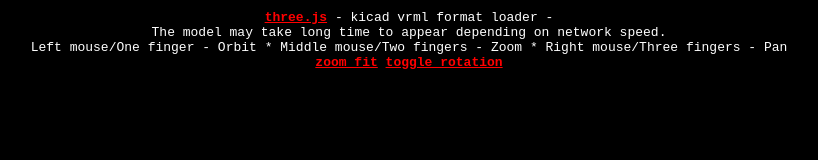
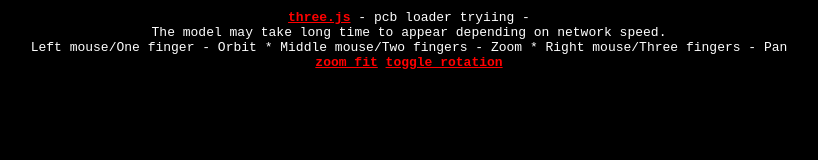
Before and after one commit to hiibrarahmad/try3d.github.io, a plain HTML site: page index.html in a window 1280 px wide. Shown: the whole page, without its empty margins (231-1049 px from the left). Drawn offline with nearby package versions, Linux system fonts and the light colour scheme.

Commit message:
Update index.html

```diff
--- a/index.html
+++ b/index.html
@@ -33,7 +33,7 @@
     <body>
         <div id="info">
         <a href="http://threejs.org" target="_blank" rel="noopener">three.js</a> -
-        kicad vrml format loader -
+        pcb loader tryiing -
         <br>
         The model may take long time to appear depending on network speed.
         <br>
```
